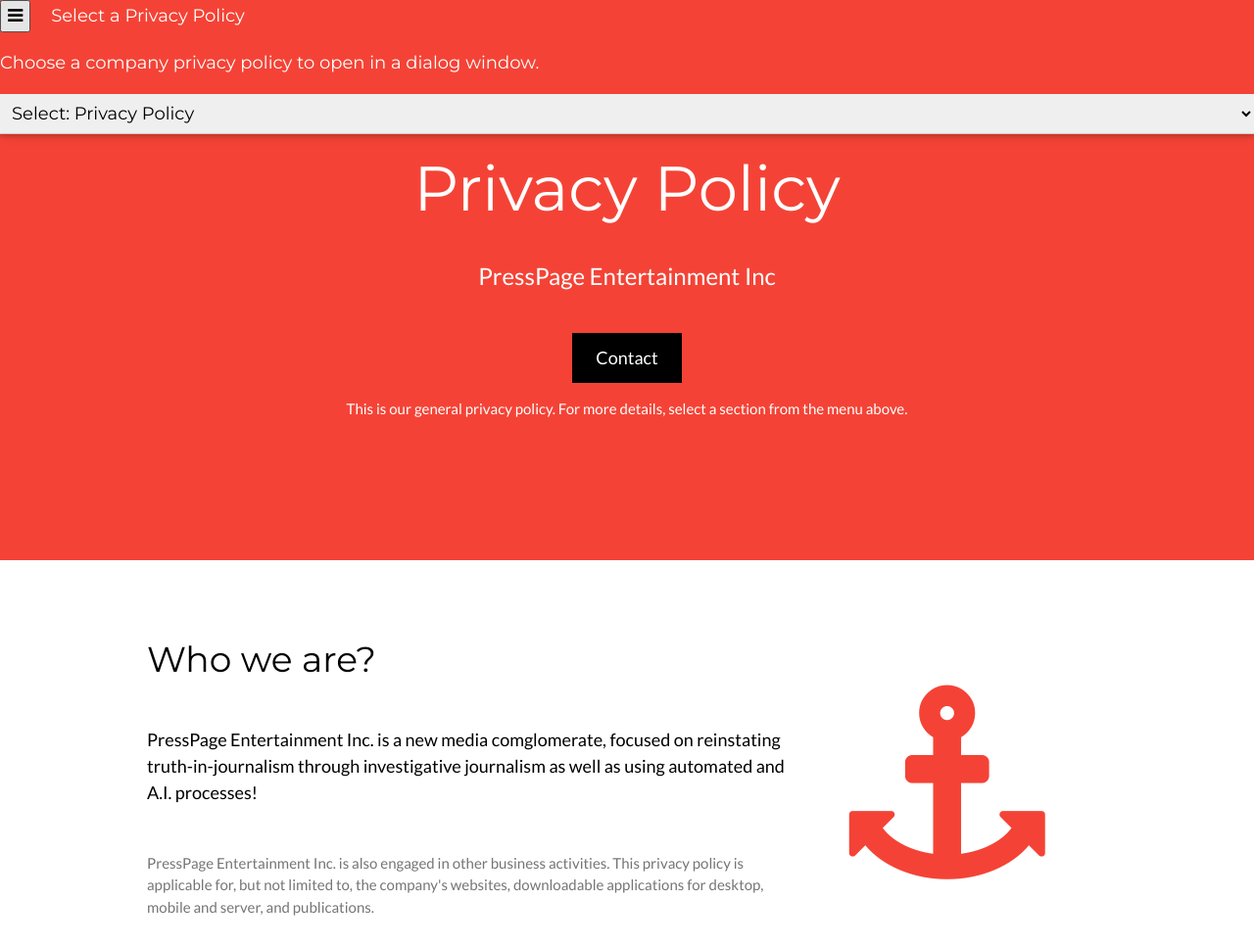
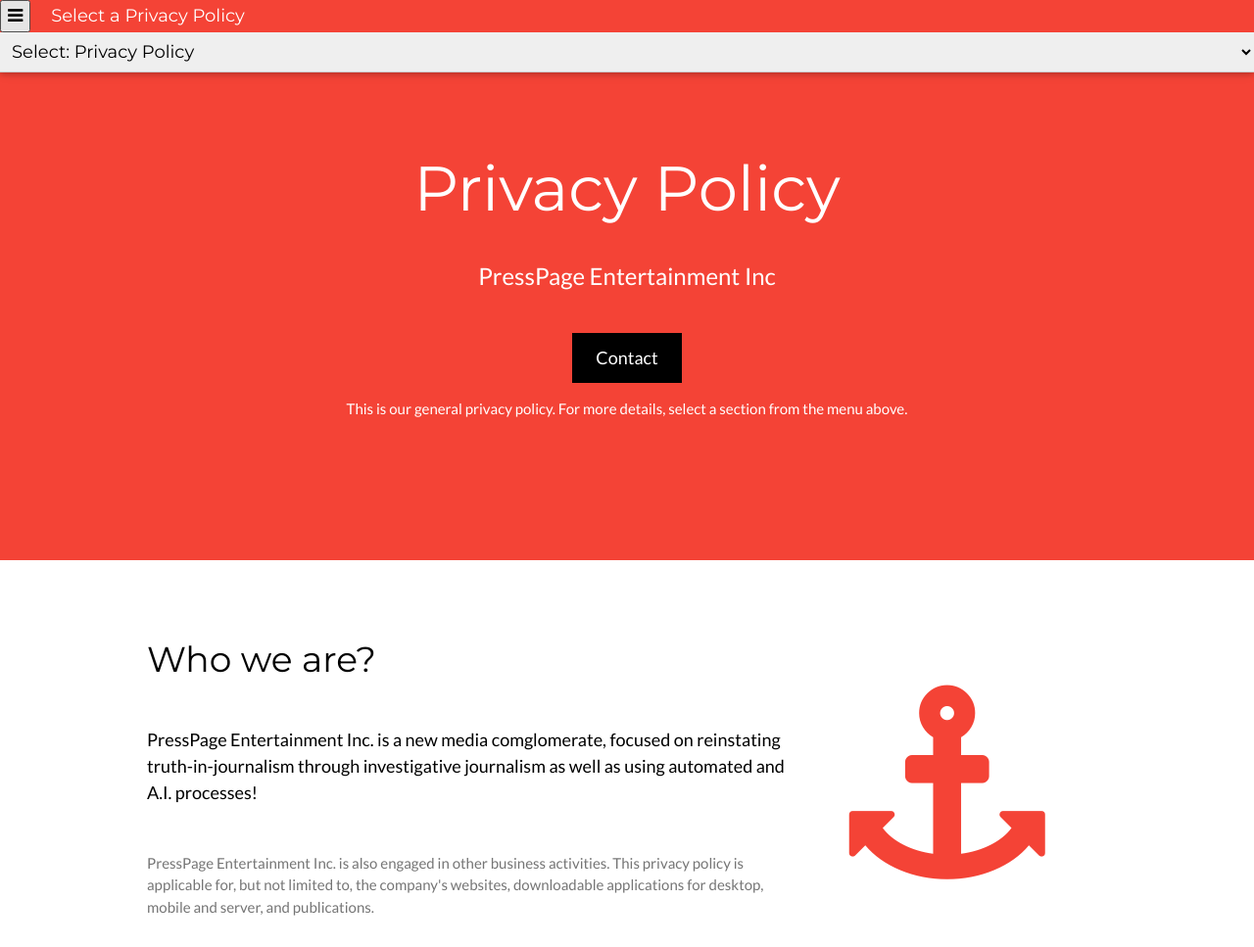
Before and after one commit to PRESSPAGE-ENTERTAINMENT-INC/privacy-policy.page, a plain HTML site: page index.html in a window 1280 px wide. Shown: the top 967 px of the page at 98% size. Drawn offline with nearby package versions, Linux system fonts and the light colour scheme.

Commit message:
Enhance accessibility for privacy policy help text
Added 'sr-only' class to policy help paragraph for accessibility.

```diff
--- a/index.html
+++ b/index.html
@@ -40,6 +40,17 @@ a:focus,
 select:focus {
     outline: 3px solid #005fcc;
 }
+.sr-only {
+    position: absolute;
+    width: 1px;
+    height: 1px;
+    padding: 0;
+    margin: -1px;
+    overflow: hidden;
+    clip: rect(0,0,0,0);
+    white-space: nowrap;
+    border: 0;
+}
 </style>
 <body>
 <a href="#main-content" class="skip-link">
@@ -59,7 +70,7 @@ select:focus {
     <label for="policySelect" class="w3-padding">
       Select a Privacy Policy
     </label>
-    <p id="policyHelp">
+    <p id="policyHelp" class="sr-only">
         Choose a company privacy policy to open in a dialog window.
     </p>
     <select id="policySelect"
```
